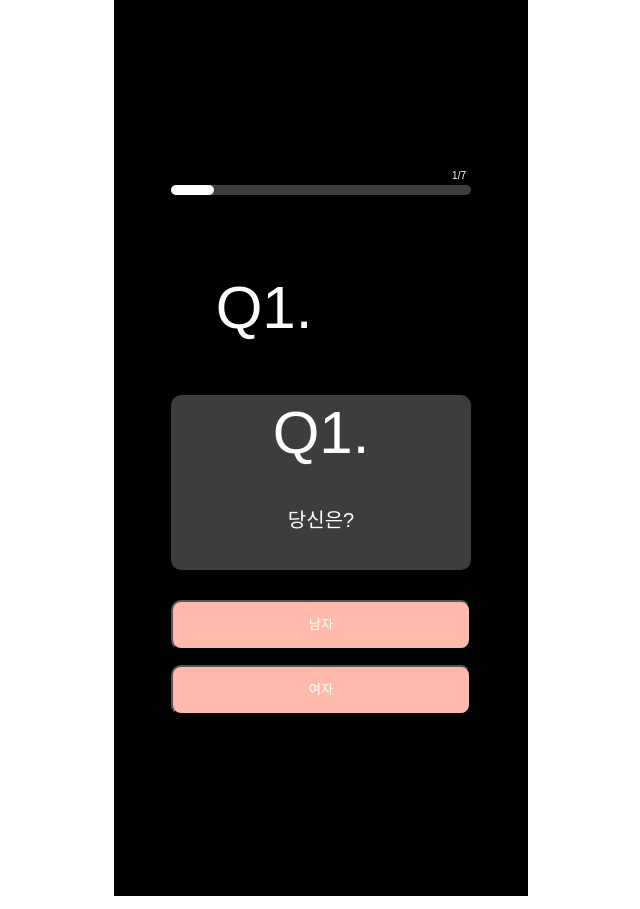
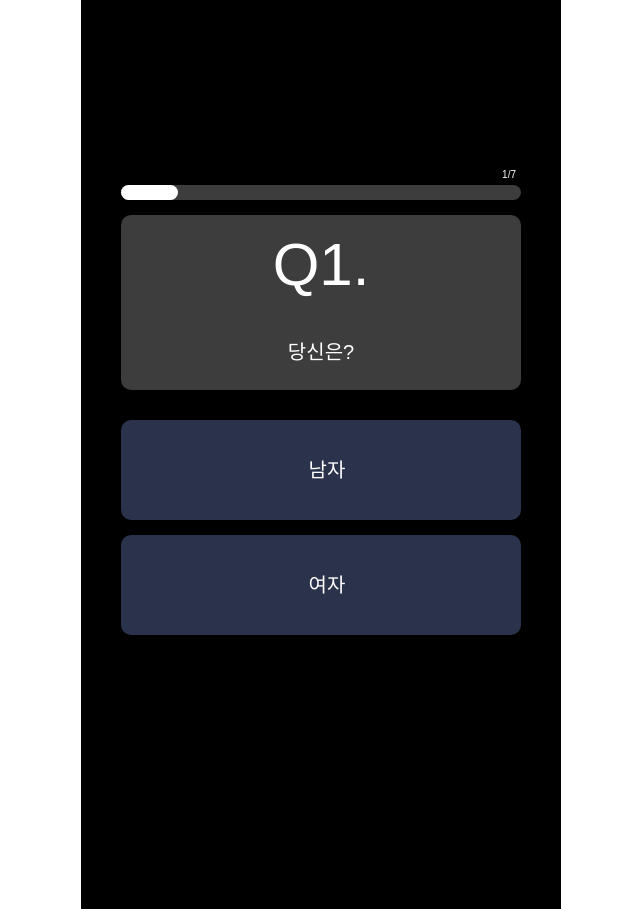
Before and after one commit to Al-ways/Al-ways-FE, a React (Vite) app: page / in a window 1280 px wide. Shown: the whole page, without its empty margins (319-959 px from the left). Built offline with nearby package versions, Linux system fonts and the light colour scheme; a web font is replaced by a local one.

Commit message:
design: 'pigma 수정된 사이즈 반영'
코드 수정:
Text.tsx 파일 margin-bottom 값 추가 반영, txt에 number값 가능
모든 파일 pigma 사이즈 수정 반영

```diff
--- a/src/components/atom/ProgressBar.tsx
+++ b/src/components/atom/ProgressBar.tsx
@@ -1,4 +1,5 @@
 import styled from '@emotion/styled';
+import React from 'react';
 
 interface ProgressBarProps {
   page: number;
@@ -14,16 +15,16 @@ const ProgressBar = ({ page }: ProgressBarProps) => {
   );
 };
 const ProgressBarContainer = styled.div`
-  width: 300px;
-  height: 10px;
+  width: 400px;
+  height: 15px;
   background-color: #3d3d3d;
   border-radius: 10px;
 `;
 const ProgressBarItem = styled.div<{ wid: number }>`
   background-color: #ffffff;
   width: ${(props) => props.wid + '%'};
-  height: 10px;
+  height: 15px;
   border-radius: 10px;
   transition: width 0.5s ease-in-out;
 `;
-export default ProgressBar;
+export default React.memo(ProgressBar);
--- a/src/components/atom/ProgressText.tsx
+++ /dev/null
@@ -1,18 +0,0 @@
-import styled from '@emotion/styled';
-
-interface ProgressTextProps {
-  page: number;
-}
-const ProgressText = ({ page }: ProgressTextProps) => {
-  return <ProgressTextContainer>{`${page}/7`}</ProgressTextContainer>;
-};
-
-const ProgressTextContainer = styled.div`
-  width: 295px;
-  height: 10px;
-  color: #ffffff;
-  font-size: 10px;
-  text-align: end;
-  margin-bottom: 5px;
-`;
-export default ProgressText;
--- a/src/components/atom/QuestionButton.tsx
+++ b/src/components/atom/QuestionButton.tsx
@@ -1,17 +1,31 @@
 import styled from '@emotion/styled';
+import Text from './Text';
 interface ProgressButtonProps {
   txt: string;
 }
 
 const QuestionButton = ({ txt }: ProgressButtonProps) => {
-  return <ProgressButtonContainer>{txt}</ProgressButtonContainer>;
+  return (
+    <ProgressButtonContainer>
+      <Text
+        width={'400'}
+        height={'50'}
+        align={'center'}
+        vertical={'50'}
+        fonts={'20'}
+        txt={txt}
+      />
+    </ProgressButtonContainer>
+  );
 };
 const ProgressButtonContainer = styled.button`
-  width: 300px;
-  height: 50px;
+  width: 400px;
+  height: 100px;
   color: #ffffff;
-  background-color: #ffbaab;
+  background-color: #2b324b;
+  border: none;
   border-radius: 10px;
   margin-bottom: 15px;
+  cursor: pointer;
 `;
 export default QuestionButton;
--- a/src/components/atom/Text.tsx
+++ b/src/components/atom/Text.tsx
@@ -1,12 +1,14 @@
 import styled from '@emotion/styled';
 interface TextProps {
-  width: string;
-  height: string;
-  color: string;
-  align: string;
-  vertical: string;
-  txt: string;
-  fonts: string;
+  width?: string;
+  height?: string;
+  color?: string;
+  align?: string;
+  vertical?: string;
+  txt: string | number;
+  fonts?: string;
+  fontw?: string;
+  mb?: string;
 }
 
 const Text = ({
@@ -17,6 +19,8 @@ const Text = ({
   color,
   txt,
   fonts,
+  fontw,
+  mb,
 }: TextProps) => {
   return (
     <TextContainer
@@ -26,24 +30,30 @@ const Text = ({
       vertical={vertical}
       color={color}
       fonts={fonts}
+      fontw={fontw}
+      mb={mb}
     >
       {txt}
     </TextContainer>
   );
 };
 const TextContainer = styled.div<{
-  width: string;
-  height: string;
-  color: string;
-  align: string;
-  vertical: string;
-  fonts: string;
+  width?: string;
+  height?: string;
+  color?: string;
+  align?: string;
+  vertical?: string;
+  fonts?: string;
+  fontw?: string;
+  mb?: string;
 }>`
-  width: ${(props) => props.width};
-  height: ${(props) => props.height};
-  text-align: ${(props) => props.align};
-  color: ${(props) => props.color};
-  font-size: ${(props) => props.fonts};
-  line-height: ${(props) => props.height};
+  width: ${(props) => props.width + 'px' || 'auto'};
+  height: ${(props) => props.height + 'px' || 'auto'};
+  text-align: ${(props) => props.align || 'start'};
+  color: ${(props) => props.color || '#ffffff'};
+  font-size: ${(props) => props.fonts + 'px' || '16px'};
+  line-height: ${(props) => props.height + 'px' || 'auto'};
+  font-weight: ${(props) => props.fontw || 'normal'};
+  margin-bottom: ${(props) => props.mb + 'px' || '0px'};
 `;
 export default Text;
--- a/src/components/molecule/AnswerMolecule.tsx
+++ b/src/components/molecule/AnswerMolecule.tsx
@@ -13,7 +13,7 @@ const AnswerMolecule = ({ answer }: QuestionMoeculeProps) => {
 };
 
 const QuestionMoleculeContainer = styled.div`
-  width: 300px;
+  width: 400px;
   margin: 0 auto;
 `;
 export default AnswerMolecule;
--- a/src/components/molecule/ProgressHeaderMolecule.tsx
+++ b/src/components/molecule/ProgressHeaderMolecule.tsx
@@ -1,6 +1,6 @@
 import styled from '@emotion/styled';
 import ProgressBar from '../atom/ProgressBar';
-import ProgressText from '../atom/ProgressText';
+import Text from '../atom/Text';
 
 interface ProgressHeaderMoleculeProps {
   page: number;
@@ -8,7 +8,14 @@ interface ProgressHeaderMoleculeProps {
 const ProgressHeaderMolecule = ({ page }: ProgressHeaderMoleculeProps) => {
   return (
     <ProgressHeaderContainer>
-      <ProgressText page={page} />
+      <Text
+        width={'395'}
+        height={'10'}
+        align={'end'}
+        fonts={'10'}
+        mb={'5'}
+        txt={`${page}/7`}
+      />
       <ProgressBar page={page} />
     </ProgressHeaderContainer>
   );
@@ -16,7 +23,7 @@ const ProgressHeaderMolecule = ({ page }: ProgressHeaderMoleculeProps) => {
 
 const ProgressHeaderContainer = styled.div`
   margin: 70px auto 30px auto;
-  width: 300px;
-  height: 20px;
+  width: 400px;
+  height: 15px;
 `;
 export default ProgressHeaderMolecule;
--- a/src/components/molecule/QuestionMolecule.tsx
+++ b/src/components/molecule/QuestionMolecule.tsx
@@ -1,30 +1,38 @@
 import styled from '@emotion/styled';
-const QuestionMolecule = () => {
+import Text from '../atom/Text';
+interface QuestionMoleculeProps {
+  page: number;
+  question: string;
+}
+const QuestionMolecule = ({ page, question }: QuestionMoleculeProps) => {
   return (
     <QuestionMoleculeContainer>
-      <Text fonts={'60px'} height={'75px'}>
-        Q1.
-      </Text>
-      <Text fonts={'20px'} height={'100px'}>
-        당신은?
-      </Text>
+      <Text
+        width={'400'}
+        height={'100'}
+        vertical={'100'}
+        txt={`Q${page}.`}
+        align={'center'}
+        fonts={'60'}
+      />
+      <Text
+        width={'400'}
+        height={'75'}
+        vertical={'75'}
+        txt={question}
+        align={'center'}
+        fonts={'20'}
+      />
     </QuestionMoleculeContainer>
   );
 };
 const QuestionMoleculeContainer = styled.div`
-  width: 300px;
-  height: 175px;
+  width: 400px;
+  height: 240;
   margin: 0 auto;
   background-color: #3d3d3d;
   border-radius: 10px;
   margin-bottom: 30px;
 `;
-const Text = styled.div<{ fonts: string; height: string }>`
-  width: 300px;
-  height: ${(props) => props.height};
-  text-align: center;
-  color: #ffffff;
-  font-size: ${(props) => props.fonts};
-  line-height: ${(props) => props.height};
-`;
+
 export default QuestionMolecule;
--- a/src/routes/Dumytsx.tsx
+++ b/src/routes/Dumytsx.tsx
@@ -3,7 +3,6 @@ import ProgressHeaderMolecule from '../components/molecule/ProgressHeaderMolecul
 import AnswerMolecule from '../components/molecule/AnswerMolecule';
 import { useState } from 'react';
 import QuestionMolecule from '../components/molecule/QuestionMolecule';
-import Text from '../components/atom/Text';
 interface dataProps {
   page: number;
   question: string;
@@ -25,16 +24,7 @@ const Dumytsx = () => {
             <AtomBox>
               <ProgressHeaderMolecule page={item?.page} />
             </AtomBox>
-            <Text
-              width={'300px'}
-              height={'175px'}
-              align={'center'}
-              vertical={'175px'}
-              color={'#ffffff'}
-              fonts={'60px'}
-              txt={'Q1.'}
-            />
-            <QuestionMolecule />
+            <QuestionMolecule page={item?.page} question={item.question} />
             <AnswerMolecule answer={item?.answer} />
           </div>
         );
@@ -44,8 +34,8 @@ const Dumytsx = () => {
 };
 
 const DumyContainer = styled.div`
-  width: 414px;
-  height: 896px;
+  width: 480px;
+  height: 909px;
   margin: 0 auto;
   background-color: #000000;
 `;
```
